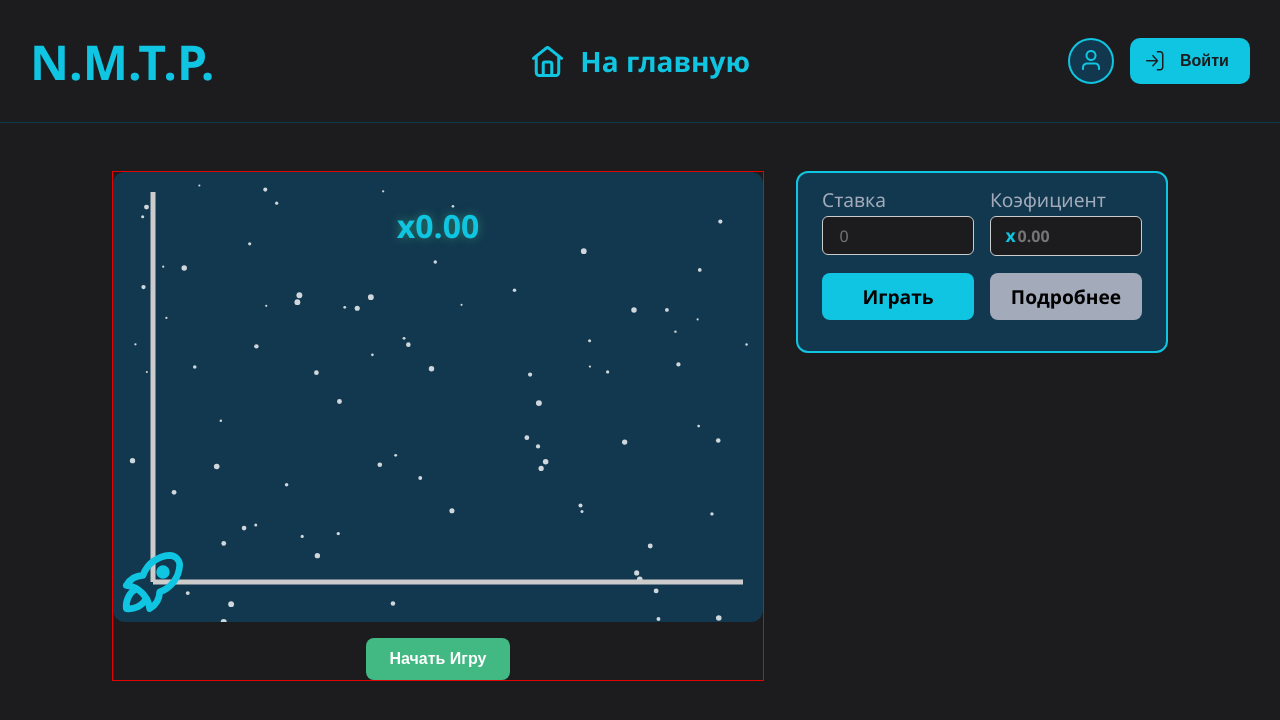
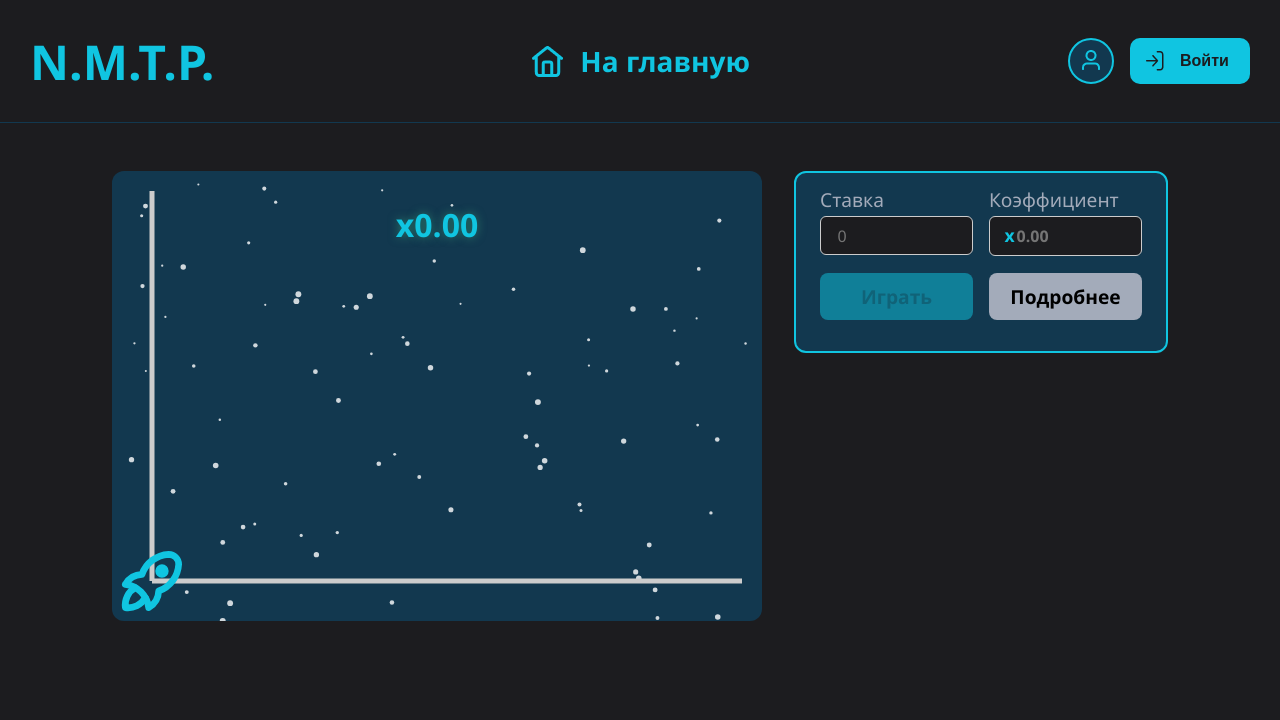
Before and after one commit to pkabkov/casino-nmtp, a Nuxt app in the folder nmtp-front/: page /rocket in a window 1280 px wide. Shown: the top 720 px of the page. Built offline with nearby package versions, Linux system fonts and the light colour scheme.

Commit message:
Настроена работа игры ракета, добавлена анимация проигрыша. Добавлена обработка проигрыша

```diff
--- a/nmtp-front/components/app/GameBet.vue
+++ b/nmtp-front/components/app/GameBet.vue
@@ -1,21 +1,26 @@
 <script setup lang="ts">
+import { ref, computed } from 'vue'
 
 const props = defineProps<{
-  balance: number,
-  win?: boolean,
-  wonLostAmount?: number,
-
+  balance?: number | null
+  win?: boolean | null
+  wonLostAmount?: number | null
+  isAnimating?: boolean
 }>()
 
 
+const betAmount = ref<number | null>(null)
+const coefAmount = ref<number | null>(null)
 
-const betAmount = ref()
-const coefAmount = ref()
+const emit = defineEmits(['submit'])
 
-const showResultButton = computed(() => props.win != null)
+
+const showResultButton = computed(() => {
+  return props.win != null && !props.isAnimating
+})
 
 const resultButtonText = computed(() => {
-  if (props.win === null || props.wonLostAmount === null ) return ''
+  if (props.win == null || props.wonLostAmount == null) return ''
   return `Вы ${props.win ? 'выиграли' : 'проиграли'} ${props.wonLostAmount}`
 })
 
@@ -23,17 +28,23 @@ const resultButtonClass = computed(() => {
   if (props.win == null) return 'btn--undefined'
   return props.win ? 'btn--won' : 'btn--lost'
 })
-const emit = defineEmits(['submit'])
 
-function submitForm(){
-  emit('submit',
-    {
+const isPlayDisabled = computed(() => {
+  return (
+    !betAmount.value ||
+    betAmount.value <= 0 ||
+    !coefAmount.value ||
+    coefAmount.value <= 0
+  )
+})
+
+function submitForm() {
+  if (isPlayDisabled.value) return
+  emit('submit', {
     bet: betAmount.value,
     coef: coefAmount.value
+  })
 }
-  )
-}
-
 </script>
 
 <template>
@@ -54,9 +65,10 @@ function submitForm(){
               </div>
             </div>
           </div>
+
           <div class="table-cell">
             <div class="table-half-header">
-              <div class="table-cell">Коэфициент</div>
+              <div class="table-cell">Коэффициент</div>
               <div class="coef-wrapper">
                 <span class="coef-prefix">x</span>
                 <input
@@ -73,20 +85,31 @@ function submitForm(){
       </div>
 
       <div class="table-row">
-        <button class="btn" type="submit" @click="submitForm" >Играть</button>
+        <button
+          class="btn"
+          type="submit"
+          @click="submitForm"
+          :disabled="isPlayDisabled"
+          :style="{ opacity: isPlayDisabled ? 0.5 : 1}"
+        >
+          Играть
+        </button>
+
         <button class="btn btn--secondary">Подробнее</button>
       </div>
+
       <div class="table-row">
         <button
             v-if="showResultButton"
             class="btn result-btn"
             :class="resultButtonClass"
         >
-            {{ resultButtonText}}
+          {{ resultButtonText }}
         </button>
       </div>
   </div>
 </template>
+
 
 <style scoped>
 .table-half-header{
--- a/nmtp-front/pages/rocket.vue
+++ b/nmtp-front/pages/rocket.vue
@@ -1,4 +1,3 @@
-what should be the color of graph where rocket flies
 <script setup lang="ts">
 import { ref, onMounted, onBeforeUnmount } from 'vue'
 import gsap from 'gsap'
@@ -21,11 +20,21 @@ const STAGE_1_DURATION = 2
 const canvas = ref<HTMLCanvasElement | null>(null)
 const multiplier = ref(0.0)
 const multiplierScale = ref(1)
+const isAnimating = ref(false)
 
 let rocketImg: HTMLImageElement | null = null
 let axesCanvas: HTMLCanvasElement | null = null
 let mainTimeline: gsap.core.Timeline | null = null
 let wobbleTimeline: gsap.core.Timeline | null = null
+
+const rotation = ref(0)
+const crashed = ref(false)
+
+watch(crashed, (isCrashed) => {
+  if (rocketImg) {
+    rocketImg.src = isCrashed ? 'TablerRocketRed.svg' : 'TablerRocket.svg'
+  }
+})
 
 const stars: { x: number; y: number; speed: number; size: number }[] = []
 const STAR_COUNT = 80
@@ -124,13 +133,19 @@ function renderFrame(ctx: CanvasRenderingContext2D) {
   if (rocketImg && rocketImg.complete) {
     const imgW = ROCKET_SIZE
     const imgH = ROCKET_SIZE
-    ctx.drawImage(
-      rocketImg,
-      MARGINS.left + state.x - imgW / 2,
-      state.y - imgH / 2,
-      imgW,
-      imgH
-    )
+
+    ctx.save()
+    ctx.translate(MARGINS.left + state.x, state.y)
+    ctx.rotate((rotation.value * Math.PI) / 180)
+    ctx.drawImage(rocketImg, -imgW / 2, -imgH / 2, imgW, imgH)
+
+    // if (crashed.value) {
+    //   ctx.globalCompositeOperation = 'source-atop'
+    //   ctx.fillStyle = 'rgba(220,53,69,0.9)'
+    //   ctx.fillRect(-imgW / 2, -imgH / 2, imgW, imgH)
+    //   ctx.globalCompositeOperation = 'source-over'
+    // }
+    ctx.restore()
   }
 
   ctx.restore()
@@ -142,6 +157,7 @@ function startGame() {
 
   if (mainTimeline) mainTimeline.kill()
   if (wobbleTimeline) wobbleTimeline.kill()
+  isAnimating.value = true
 
   state.t = 0
   state.running = true
@@ -152,6 +168,8 @@ function startGame() {
   state.cameraWobbleX = 0
   state.cameraWobbleY = 0
   multiplier.value = 0.0
+  rotation.value = 0
+  crashed.value = false
 
   prepareAxesCanvas()
   renderFrame(ctx)
@@ -198,6 +216,21 @@ function startGame() {
       state.running = false
       state.runningStage2 = false
       if (wobbleTimeline) wobbleTimeline.kill()
+
+      if (win.value === false) {
+        gsap.to(rotation, {
+          value: 135,
+          duration: 0.6,
+          ease: 'power2.in',
+          onUpdate: () => renderFrame(ctx),
+          onComplete: () => {
+            crashed.value = true
+            isAnimating.value = false
+          }
+        })
+      } else {
+        isAnimating.value = false
+      }
     }
   }, 'stage2')
 }
@@ -234,10 +267,12 @@ onBeforeUnmount(() => {
   gsap.killTweensOf(state)
   gsap.killTweensOf(multiplier)
   gsap.killTweensOf(multiplierScale)
+  gsap.killTweensOf(rotation)
 })
+
 const bet = ref()
 const coef = ref()
-const win = ref()
+const win = ref<boolean | null>(null)
 const balance = ref()
 const wonLostAmount = ref()
 async function placeBet({ bet: betValue, coef: coefValue }: RocketBetCard){
@@ -265,18 +300,21 @@ async function placeBet({ bet: betValue, coef: coefValue }: RocketBetCard){
 
 </script>
 
+
 <template>
   <section class="game-section">
     <div class="crash-wrapper">
       <div class="multiplier-display"
-          :style="{ transform: `scale(${multiplierScale})` }">
-        x{{ multiplier.toFixed(2) }}
+          :style="{ transform: `scale(${multiplierScale})`, color: crashed ? '#eb3a34' : '#10C5E1' }">
+          x{{ multiplier.toFixed(2) }}
       </div>
       <canvas ref="canvas" />
-      <button @click="startGame">Начать Игру</button>
-
     </div>
-      <AppGameBet @submit="placeBet" :won-lost-amount="wonLostAmount" :win="win" :balance="balance"/>
+      <AppGameBet @submit="placeBet"
+              :won-lost-amount="wonLostAmount"
+              :win="win"
+              :balance="balance"
+              :is-animating="isAnimating"/>
   </section>
 </template>
 
@@ -296,8 +334,6 @@ async function placeBet({ bet: betValue, coef: coefValue }: RocketBetCard){
   display: flex;
   flex-direction: column;
   align-items: center;
-  gap: 16px;
-  border: 1px solid #e50202;
 }
 
 .multiplier-display {
```
Also changed, not shown: nmtp-front/public/TablerRocketRed.svg (added), 1 other file (tests, documents, lock files or other folders). Lines whose indentation alone changed are shown as unchanged.
